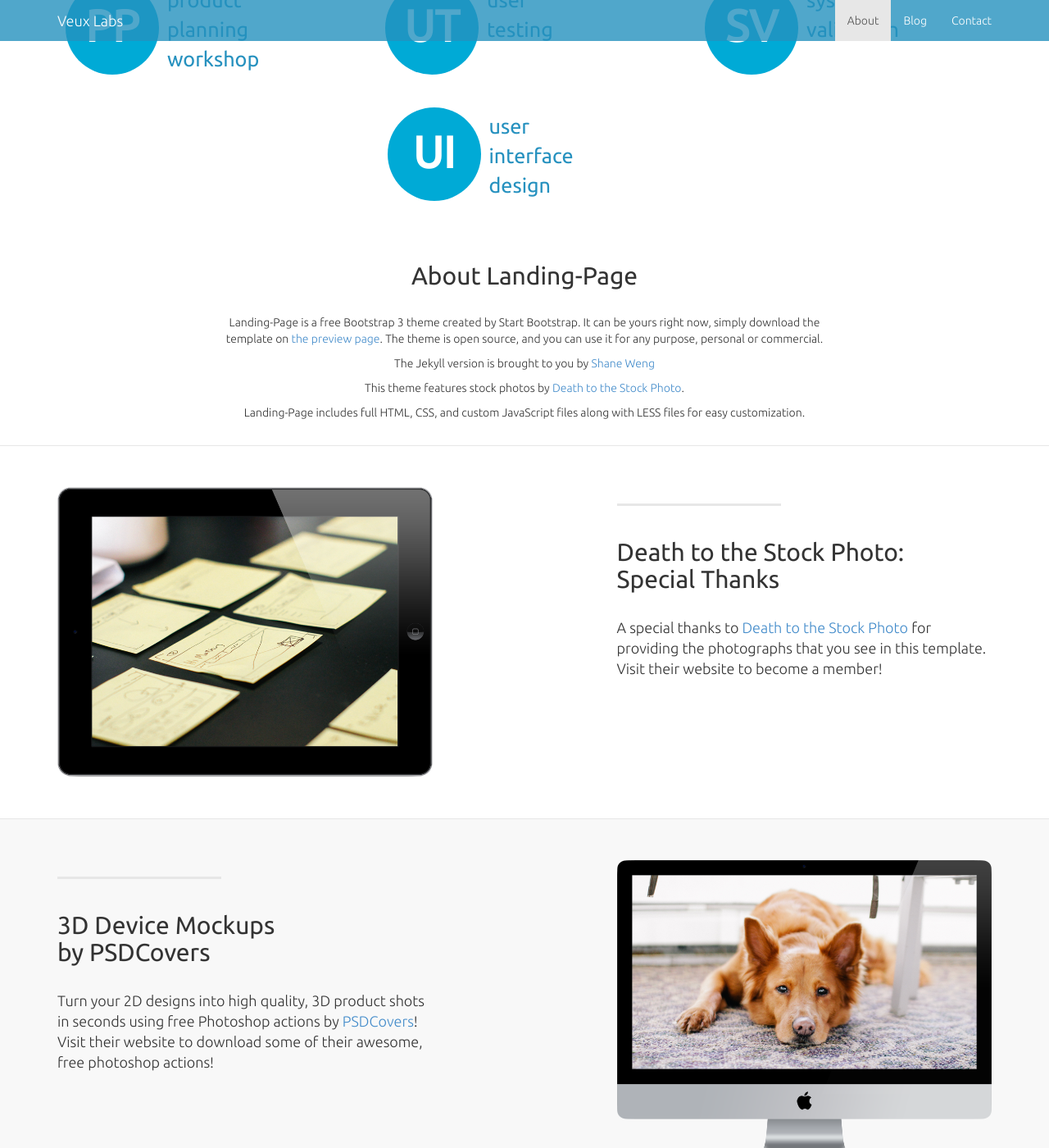
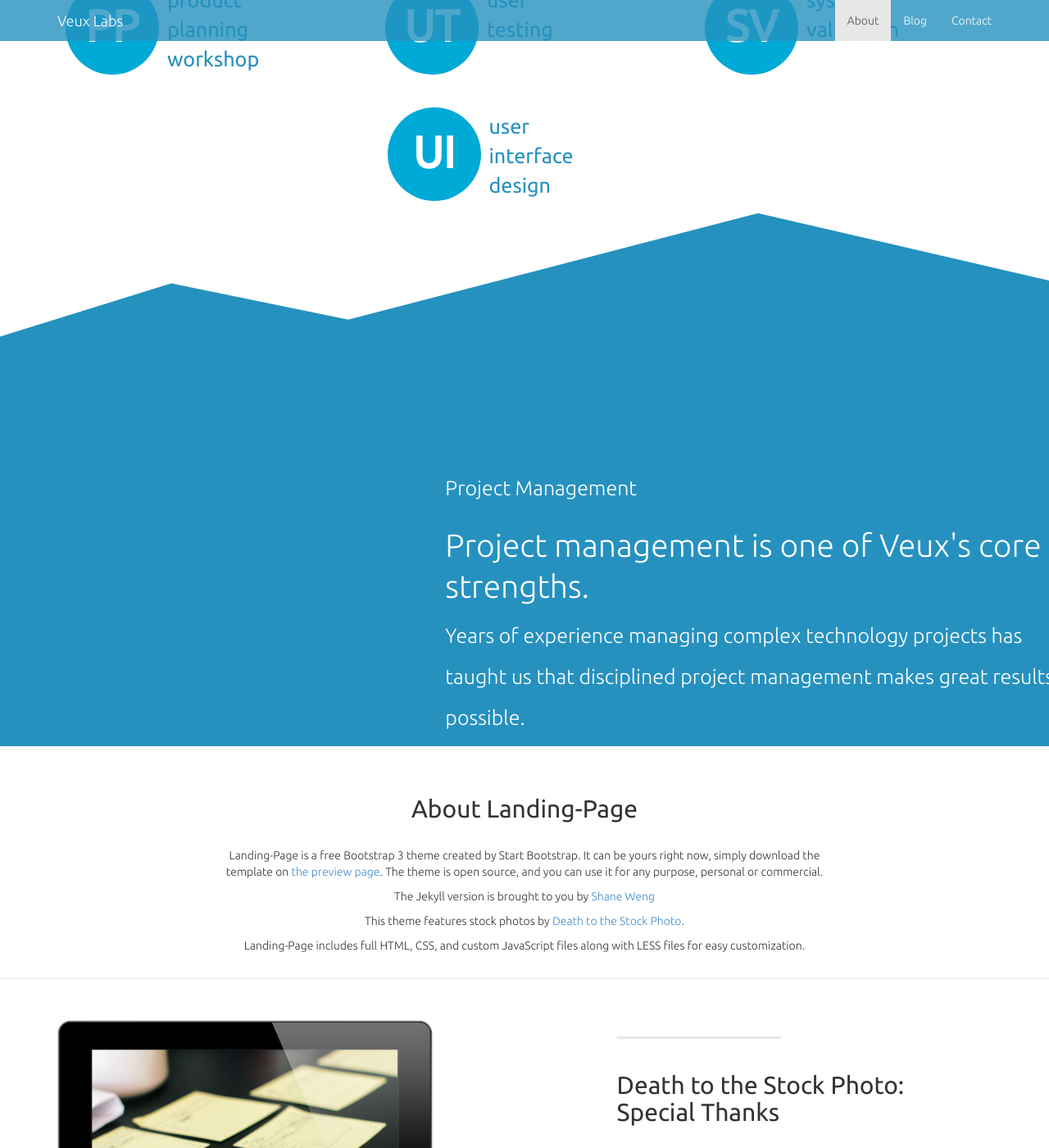
Before and after one commit to VeuxLabs/VeuxLabs.github.io, a Jekyll site: the page built from index.html, in a window 1280 px wide and 1400 px high, scrolled down 3230 px. Shown: the whole window at 82% size. Built offline with Jekyll 4.4.1, drawn with Linux system fonts in a browser that asks for light colours; comment, search, counter and statistics services are not loaded.

Commit message:
Home page section

```diff
--- a/_includes/header.html
+++ b/_includes/header.html
@@ -169,3 +169,16 @@
         </div>
     </div>
 </div>
+
+<div class="row project-management-top">
+    <div class="clearfix"></div>
+    <div class="row project-management">
+    <div class="col-lg-5 col col-md-5 col-sm-5 col-xs-12">
+    </div>
+    <div class="col-lg-7 col col-md-7 col-sm-7 col-xs-12">
+        <h2>Project Management</h2>
+        <h3>Project management is one of Veux's core strengths. </h3>
+        <p>Years of experience managing complex technology projects has taught us that disciplined project management makes great results possible.</p>
+    </div>
+</div>
+</div>
--- a/css/landing-page.css
+++ b/css/landing-page.css
@@ -516,3 +516,37 @@ p.copyright {
         display: none;
     }
 }
+
+.project-management-top {
+    background: url(../img/aviationBackground2.svg) no-repeat;
+    background-size: contain;
+}
+
+.project-management {
+    background-color: #2691bf;
+    margin-top: 290px;
+}
+
+.project-management h2 {
+    font-family: 'Ubuntu';
+    font-size: 25px;
+    font-weight: 300;
+    color: white;
+    line-height: 50px;
+}
+
+.project-management h3 {
+    font-family: 'Ubuntu';
+    font-size: 39px;
+    font-weight: 300;
+    color: white;
+    line-height: 50px;
+}
+
+.project-management p {
+    font-family: 'Ubuntu';
+    font-size: 25px;
+    font-weight: 300;
+    color: white;
+    line-height: 50px;
+}
```
